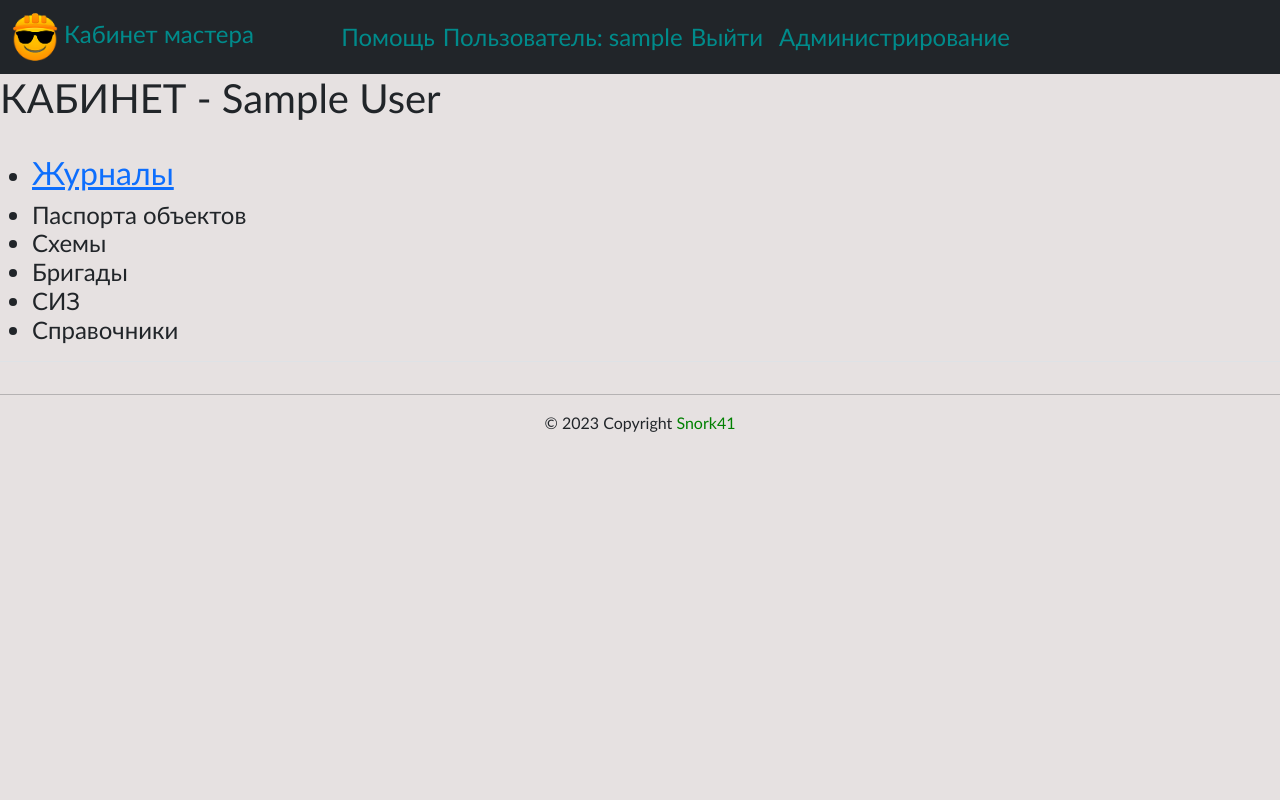
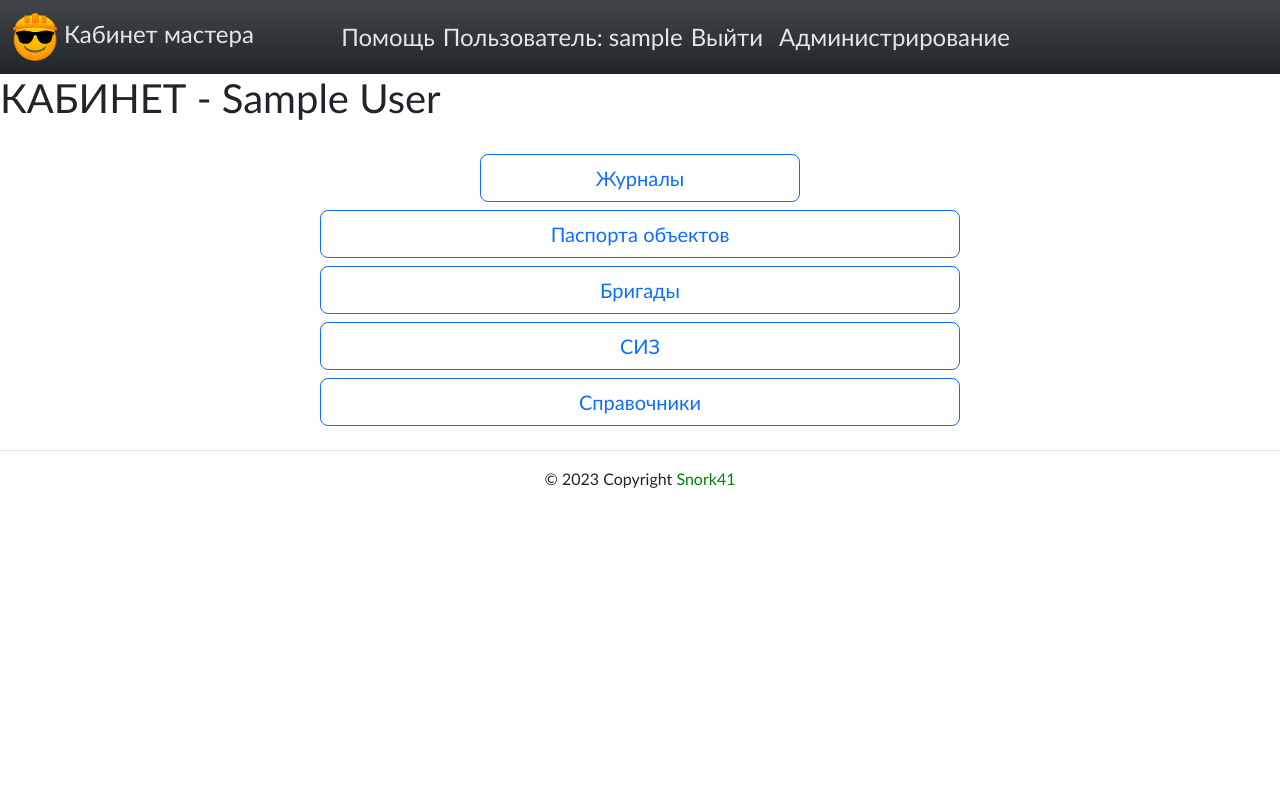
Before and after one commit to Snork41/masters_office, a Django app: a page that uses masters_office/templates/office/cabinet.html in a window 1280 px wide. Run offline with Django 4.2, Linux system fonts and the light colour scheme; the visitor is signed in with stand-in values (Sample User, id 1); some libraries are stand-ins or nearby versions.

Commit message:
templates

```diff
--- a/masters_office/masters_office/settings.py
+++ b/masters_office/masters_office/settings.py
@@ -102,7 +102,6 @@ AUTH_USER_MODEL = 'users.CustomUser'
 
 
 STATICFILES_DIRS = [os.path.join(BASE_DIR, 'static')]
-
 STATIC_URL = 'static/'
 
 
--- a/masters_office/static/css/my_css.css
+++ b/masters_office/static/css/my_css.css
@@ -1,10 +1,10 @@
 body {
-    background-color: rgb(230, 225, 225);
+    background-color: rgb(255, 255, 255);
     font-family:'Gill Sans', 'Gill Sans MT', Calibri, 'Trebuchet MS', sans-serif
 }
 
 .nav-link, .navbar-brand, .navbar-text {
-    color: darkcyan;
+    color: rgb(221, 233, 233);
     font-size: 1.5em;
 }
 
--- a/masters_office/templates/includes/footer.html
+++ b/masters_office/templates/includes/footer.html
@@ -1,4 +1,5 @@
 <footer class="border-top text-center py-3">
-  <hr>
-  <p>© {{ year }} Copyright <span style="color:green">Snork41</span></p>
+  <p>
+    © {{ year }} Copyright <span style="color:green">Snork41</span>
+  </p>
 </footer>
--- a/masters_office/templates/includes/header.html
+++ b/masters_office/templates/includes/header.html
@@ -1,21 +1,17 @@
 {% load static %}
 {% with request.resolver_match.view_name as view_name %}
-
   <header>
-  <nav class="navbar navbar-expand-lg bg-dark">
+    <nav class="navbar navbar-expand-lg bg-dark bg-gradient">
       <div class="container-fluid">
         <a class="navbar-brand" href="{% url 'office:index' %}">
-        <img src="{% static 'img/logo_face_2.png' %}" alt="logo" class="d-inline-block align-text-center">
+          <img src="{% static 'img/logo_face_2.png' %}" alt="logo" class="d-inline-block align-text-center" />
           Кабинет мастера
         </a>
-
-      <button class="navbar-toggler" type="button" data-bs-toggle="collapse" data-bs-target="#navbarNav" aria-controls="navbarNav" aria-expanded="false" aria-label="Toggle navigation">
-        <span class="navbar-toggler-icon"></span>
-      </button>
+        <button class="navbar-toggler" type="button" data-bs-toggle="collapse" data-bs-target="#navbarNav" aria-controls="navbarNav" aria-expanded="false" aria-label="Toggle navigation"><span class="navbar-toggler-icon"></span></button>
         <div class="collapse navbar-collapse" id="navbarNav">
           <ul class="navbar-nav">
             <li class="nav-item">
-            <a class="nav-link {% if view_name == 'about:help' %}active{% endif %}" href="{% url 'about:help' %}">Помощь</a> {%comment%}Если указать класс active - цвет поменяется {%endcomment%}
+              <a class="nav-link {% if view_name == 'about:help' %}{% endif %}" href="{% url 'about:help' %}">Помощь</a>
             </li>
             {% if user.is_active %}
               <span class="navbar-text">Пользователь: {{ user.username }}</span>
@@ -25,14 +21,12 @@
             {% endif %}
             {% if user.is_staff or user.is_superuser %}
               <li class="nav-item">
-            <a class="nav-link" align="right" href="/admin">Администрирование</a>
+                <a class="nav-link" href="/admin">Администрирование</a>
               </li>
             {% endif %}
-
           </ul>
         </div>
       </div>
     </nav>
-
   </header>
 {% endwith %}
--- a/masters_office/templates/office/cabinet.html
+++ b/masters_office/templates/office/cabinet.html
@@ -1,21 +1,22 @@
 {% extends 'base.html' %}
 
-{% block title %} Кабинет {{ user }} {% endblock title %}
+{% block title %}
+  Кабинет {{ user }}
+{% endblock %}
 
 {% block content %}
-<h1>КАБИНЕТ - {{ user.get_full_name }}</h1>
-<br>
-<ul>
-  <h4>
-  <li>
-    <a href="{% url 'office:journals' user.username %}"><h2>Журналы</h2></a>
-  </li>
-  <li>Паспорта объектов</li>
-  <li>Схемы</li>
-  <li>Бригады</li>
-  <li>СИЗ</li>
-  <li>Справочники</li>
-  </h4>
-</ul>
+  <h1>КАБИНЕТ - {{ user.get_full_name }}</h1>
+  <br />
+  <div class="d-grid gap-2 col-6 mx-auto">
+    <a class="d-grid gap-2 col-6 mx-auto" style="text-decoration: none" href="{% url 'office:journals' user.username %}">
+      <button class="btn btn-outline-primary btn-lg" type="button">Журналы</button>
+    </a>
+    <button class="btn btn-outline-primary btn-lg" type="button">Паспорта объектов</button>
+    <button class="btn btn-outline-primary btn-lg" type="button">Бригады</button>
+    <button class="btn btn-outline-primary btn-lg" type="button">СИЗ</button>
+    <button class="btn btn-outline-primary btn-lg" type="button">Справочники</button>
+  <p>
+  </div>
 
-{% endblock content %}
+
+{% endblock %}
--- a/masters_office/templates/office/index.html
+++ b/masters_office/templates/office/index.html
@@ -13,7 +13,5 @@
   <a class="text-center btn btn-primary" href="{% url 'office:cabinet' user.username %}"><h2>В КАБИНЕТ</h2></a>
 </div>
 </p>
-
-
 {% endif %}
 {% endblock content %}
--- a/masters_office/templates/office/journal_walk.html
+++ b/masters_office/templates/office/journal_walk.html
@@ -63,7 +63,7 @@
           </div>
         </div>
       </div>
-      <div class="border-top text-center py-3">
+      <div class="text-center py-3">
         <h3><a class="btn btn-primary btn-lg" href="{% url 'office:create_post_walking' user.username journal.slug district.slug %}">Новая запись</a></h3>
       </div>
 {% endblock content %}
```
Also changed, not shown: masters_office/masters_office/wsgi.py (+0 -9 lines), masters_office/office/admin.py (+4 -4 lines), masters_office/templates/office/create_post_walking.html (+6 -8 lines), masters_office/templates/office/districts.html (+8 -6 lines), README.md. Lines whose indentation alone changed are shown as unchanged.
